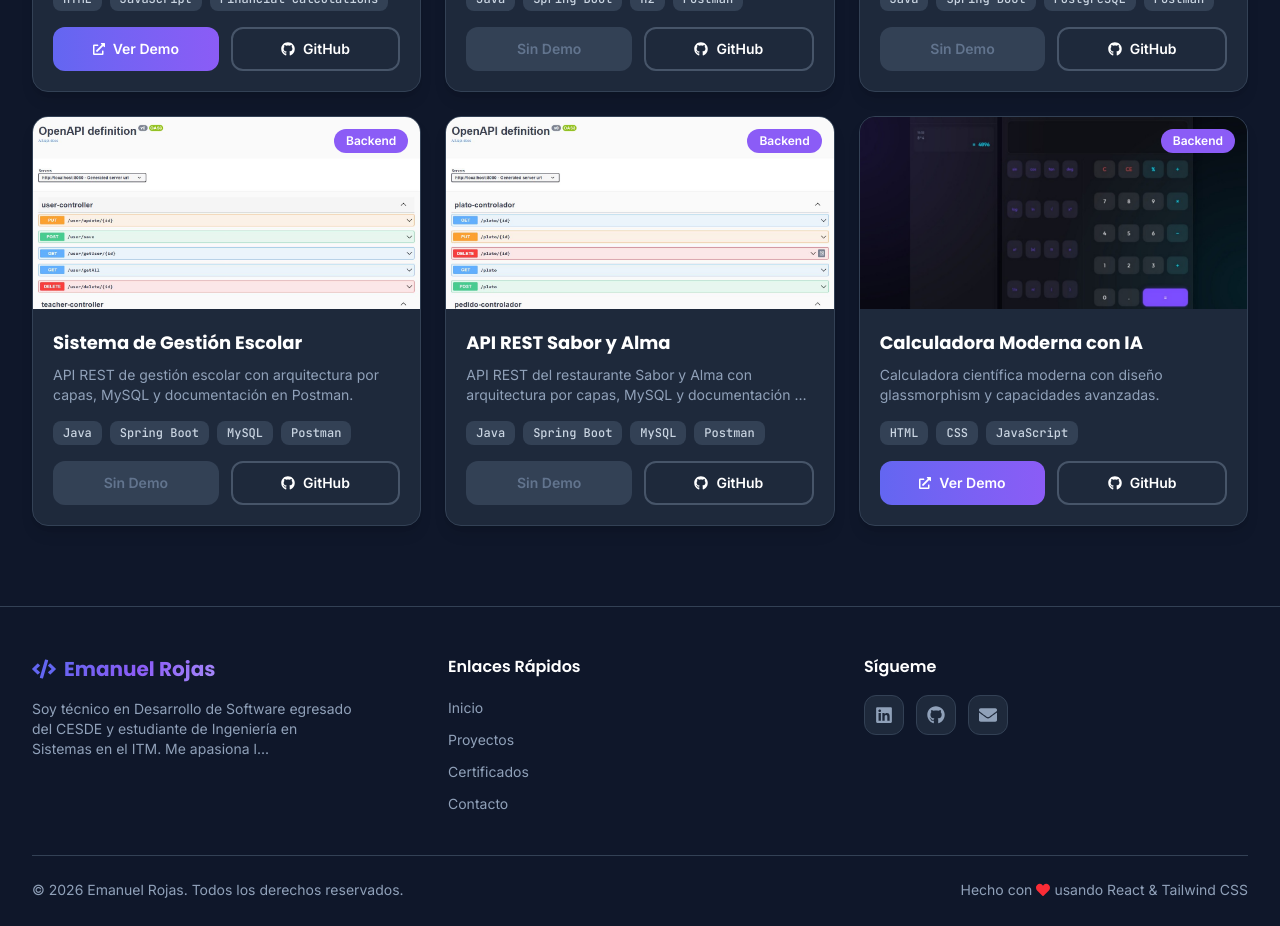
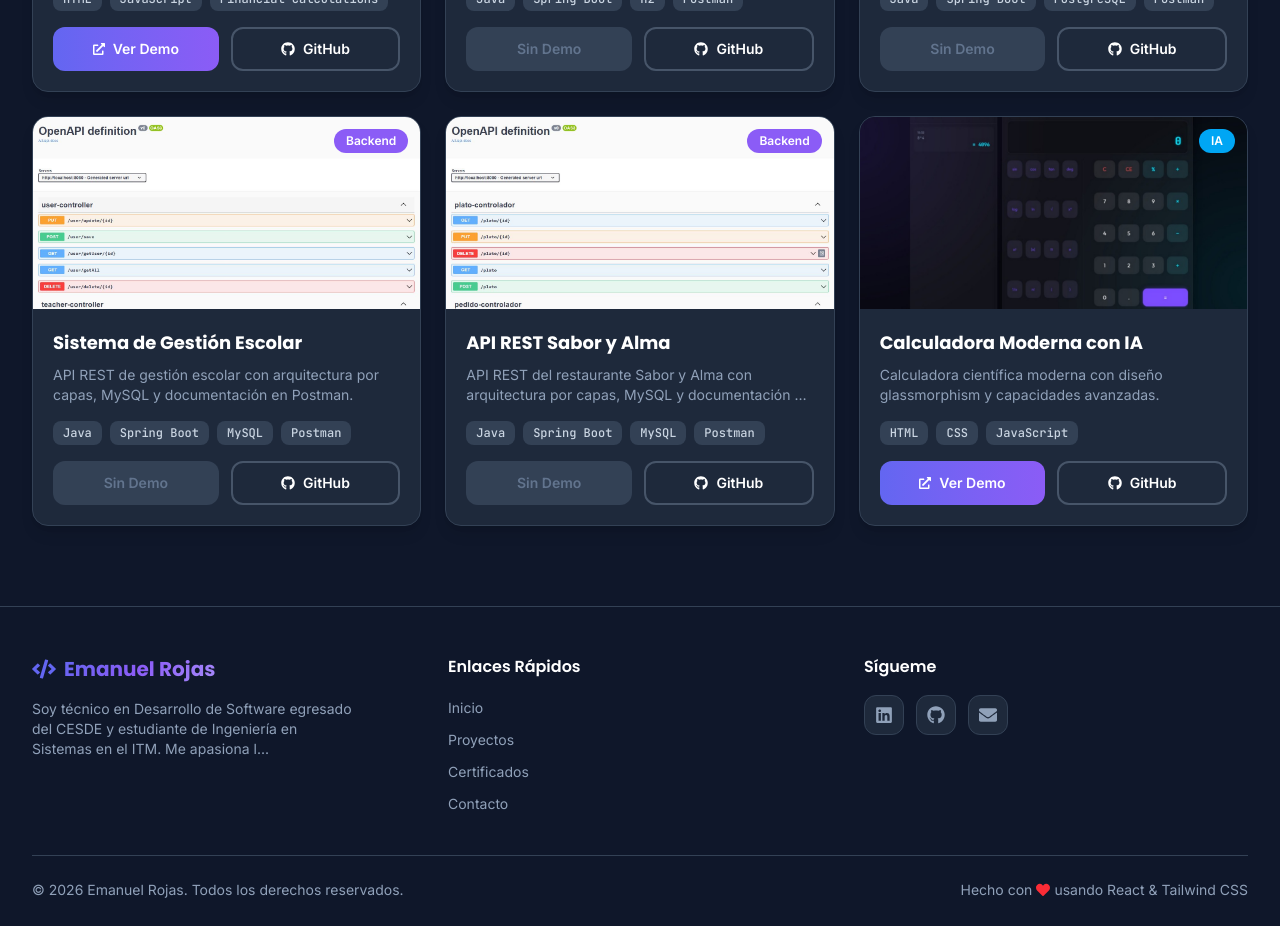
Before and after one commit to Emanuel1522/portafolio, a React (Vite) app: page /projects in a window 1280 px wide. Shown: the part 1540-2466 px from the top of the page. Built offline with nearby package versions, Linux system fonts and the light colour scheme.

Commit message:
se correge span de proyectos

```diff
--- a/src/components/ProjectCard.jsx
+++ b/src/components/ProjectCard.jsx
@@ -9,6 +9,12 @@ export default function ProjectCard({ project }) {
 
     const title = language === 'es' ? project.titleEs : project.titleEn;
     const desc = language === 'es' ? project.descEs : project.descEn;
+
+    const categoryColors = {
+        frontend: 'bg-primary-500',
+        backend: 'bg-accent-500',
+        ai: 'bg-sky-500',
+    };
 
     return (
         <motion.div
@@ -35,8 +41,8 @@ export default function ProjectCard({ project }) {
                 <div className="absolute inset-0 bg-gradient-to-t from-black/60 via-transparent to-transparent opacity-0 group-hover:opacity-100 transition-opacity duration-300" />
                 {/* Category badge */}
                 <span className={`absolute top-3 right-3 px-3 py-1 rounded-full text-xs font-semibold text-white
-          ${project.category === 'frontend' ? 'bg-primary-500' : 'bg-accent-500'}`}>
-                    {project.category === 'frontend' ? 'Frontend' : 'Backend'}
+          ${categoryColors[project.category]}`}>
+                    {t[project.category]}
                 </span>
             </div>
 
```
